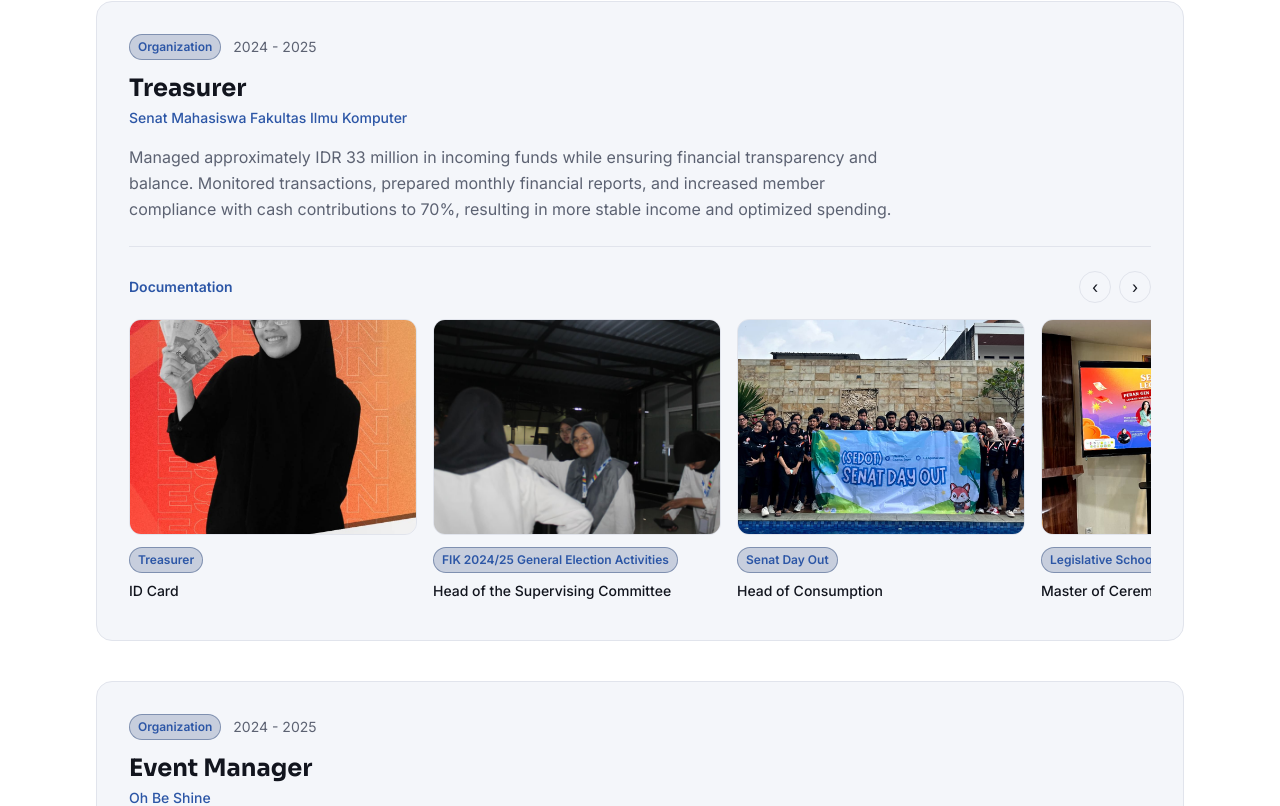
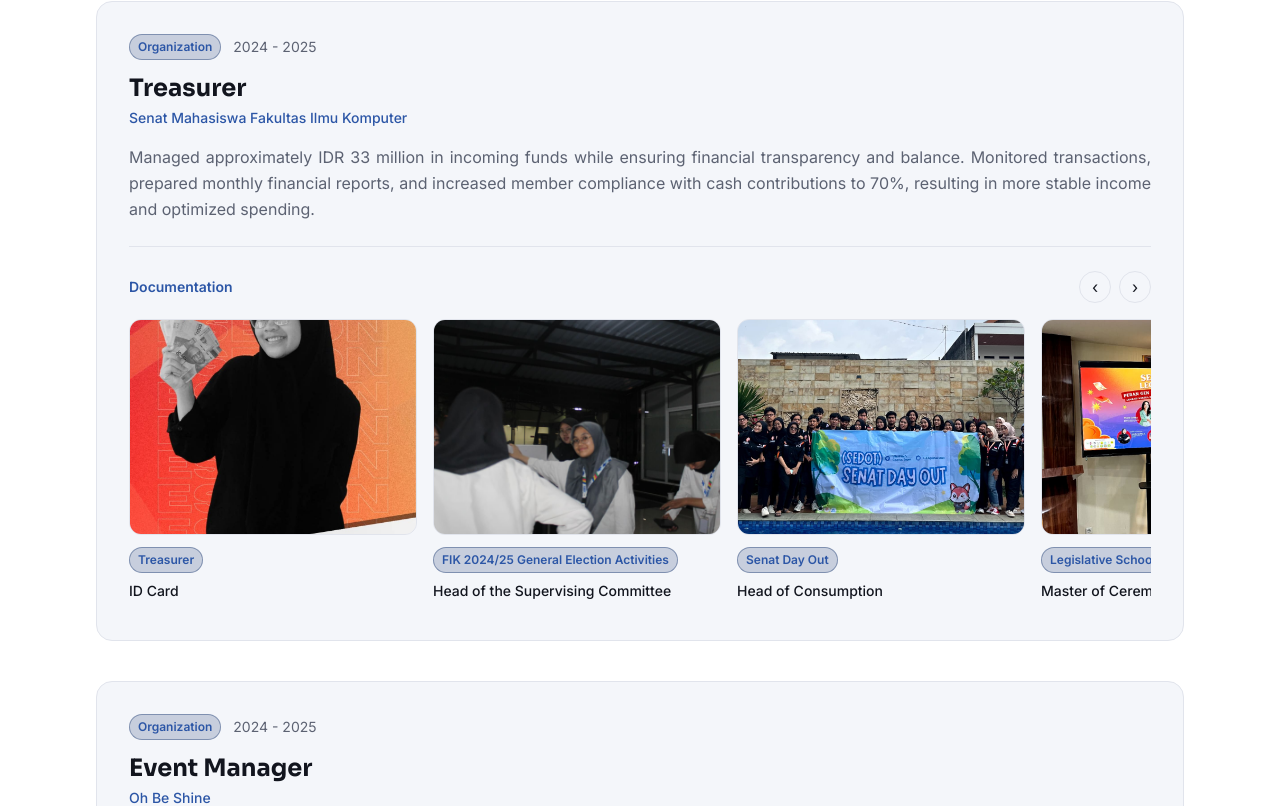
Before and after one commit to nauramuthia26/portofolio-naura, a React (Vite) app: page / in a window 1280 px wide. Shown: the part 6954-7760 px from the top of the page. Built offline with nearby package versions, Linux system fonts and the light colour scheme.

Commit message:
Update Organization

```diff
--- a/src/components/Experience.jsx
+++ b/src/components/Experience.jsx
@@ -91,7 +91,7 @@ function OrganizationCard({ item }) {
       <h3 className="font-display font-bold text-2xl mt-3">{item.title}</h3>
       <p className="text-navy-light text-sm font-medium mt-1">{item.org}</p>
 
-      <p className="mt-4 text-muted leading-relaxed max-w-3xl">{item.summary}</p>
+      <p className="mt-4 text-muted leading-relaxed md:text-justify">{item.summary}</p>
 
       {item.documentation?.length > 0 && (
         <div className="mt-6 pt-6 border-t border-line">
```
